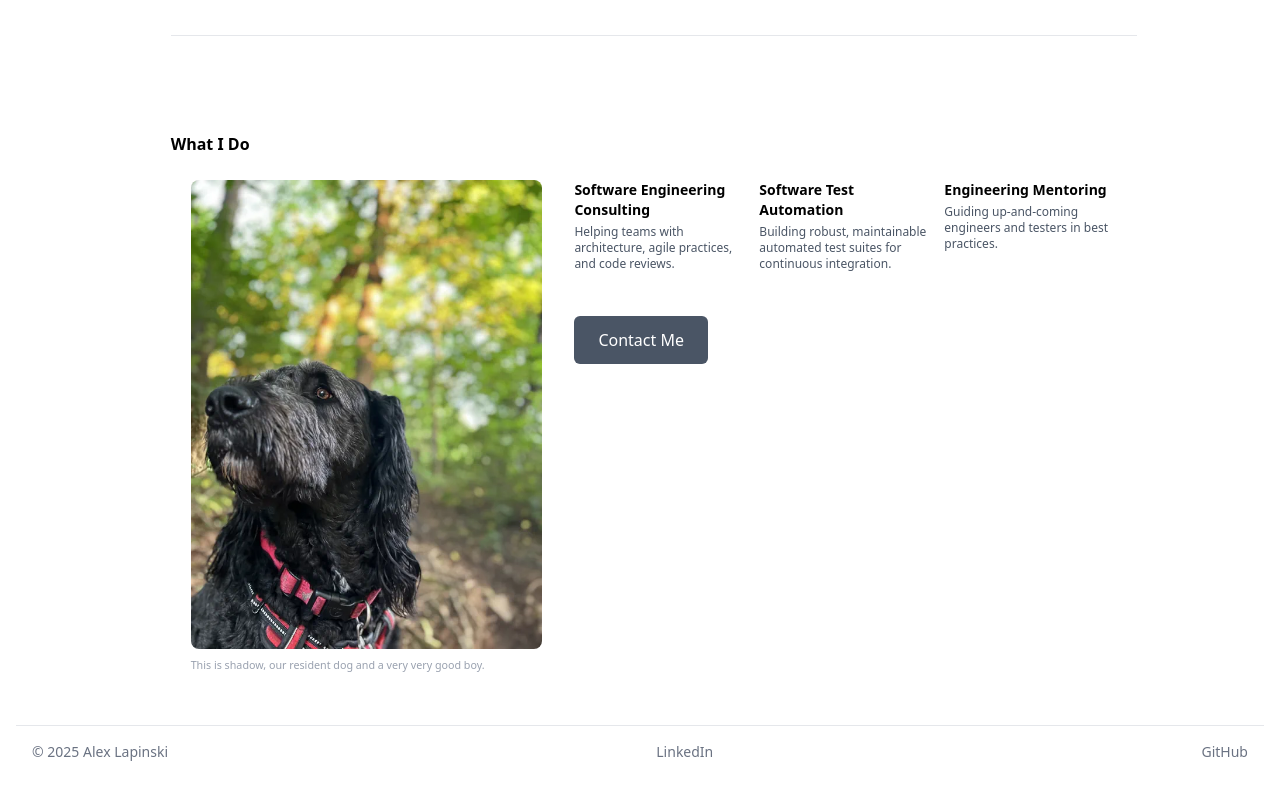
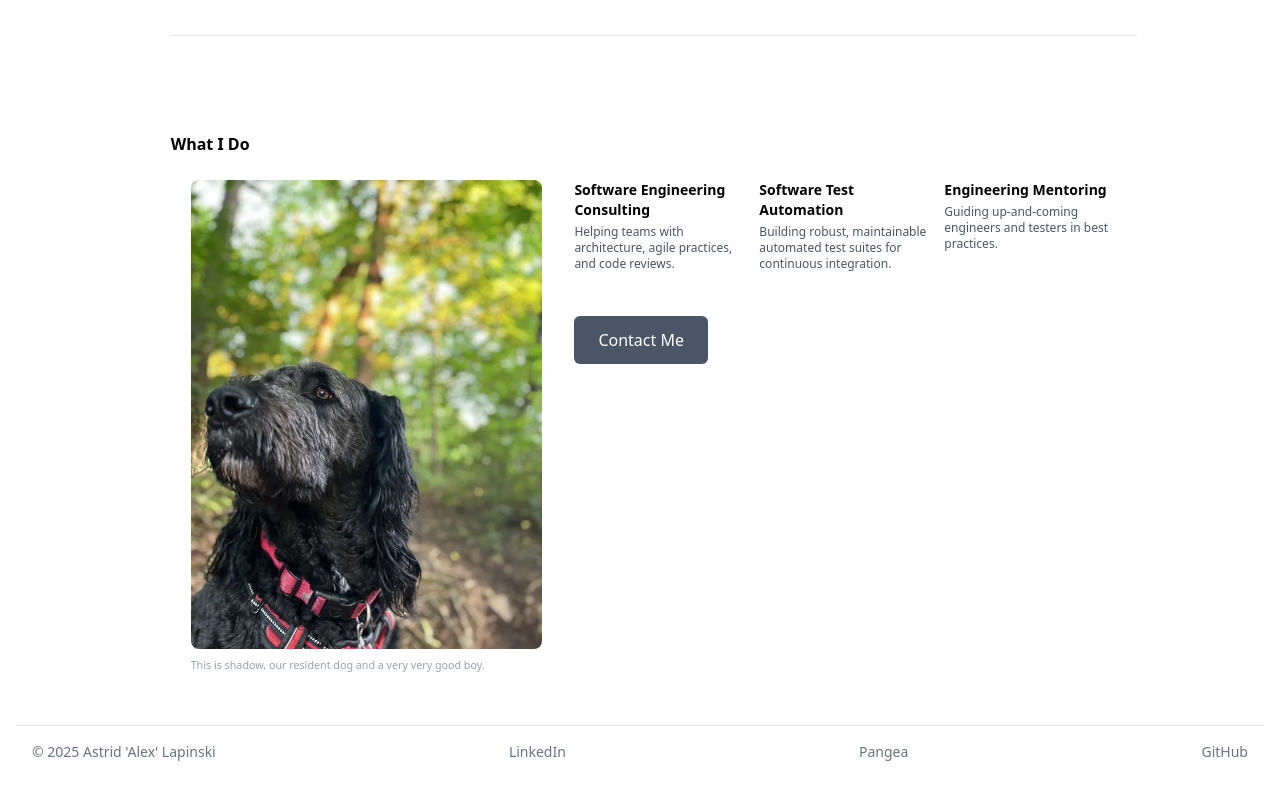
Before and after one commit to distractdiverge/portfolio-website, a React (Vite) app: page / in a window 1280 px wide. Shown: the part 989-1789 px from the top of the page. Built offline with nearby package versions, Linux system fonts and the light colour scheme.

Commit message:
Addded pangea link to footer

```diff
--- a/src/components/footer.tsx
+++ b/src/components/footer.tsx
@@ -7,9 +7,12 @@ const FooterComponent : React.FC = () => {
             <div className="p-4">
                 <div className="w-auto">
                     <div className="border-gray-200 border-t p-4 flex justify-between items-center">
-                        <p className="text-sm text-gray-500">&copy; {currentYear} Alex Lapinski</p>
+                        <p className="text-sm text-gray-500">&copy; {currentYear} Astrid 'Alex' Lapinski</p>
                         <a href="https://www.linkedin.com/in/alexlapinski/" target="_blank" rel="noopener noreferrer" className="text-sm text-gray-500 hover:text-blue-600">
                             LinkedIn
+                        </a>
+                        <a href="https://pangea.app/profile/allie-lapinski" target="_blank" rel="noopener noreferrer" className="text-sm text-gray-500 hover:text-blue-600">
+                            Pangea
                         </a>
                         <a href="https://github.com/distractdiverge" target="_blank" rel="noopener noreferrer" className="text-sm text-gray-500 hover:text-blue-600">
                             GitHub
```
